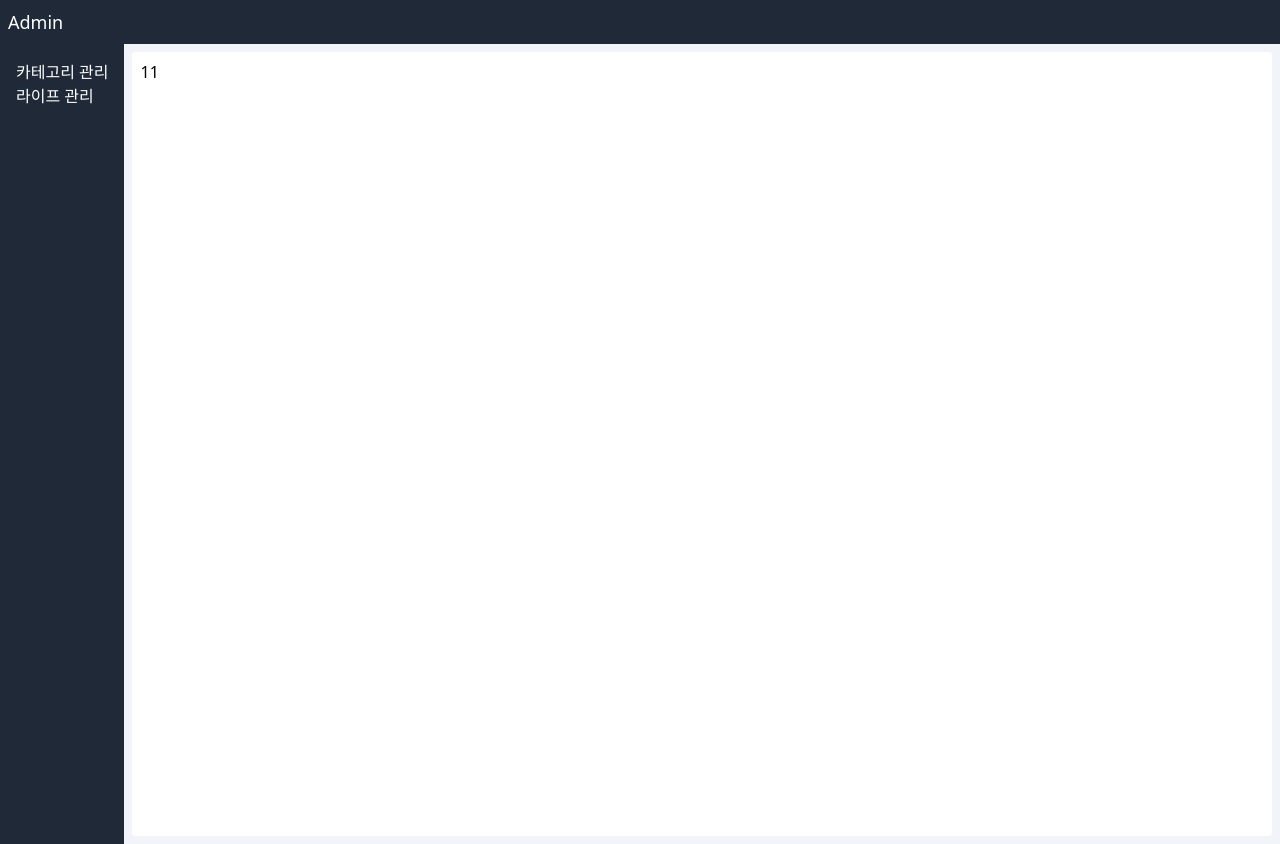
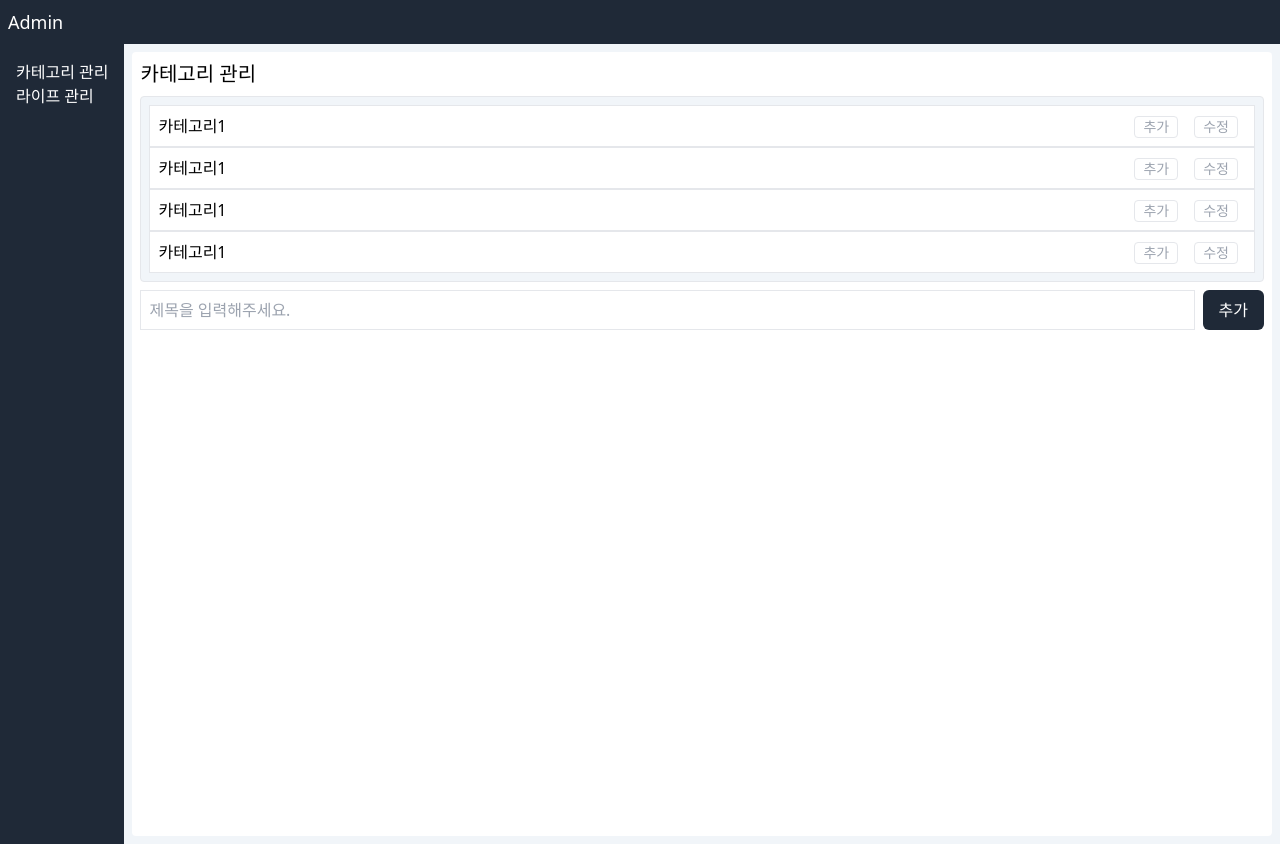
Before and after one commit to petever/admin-frontend, a React (Create React App) app: page /category in a window 1280 px wide. Built offline with nearby package versions, Linux system fonts and the light colour scheme; no server answers.

Commit message:
feat: category list UI

```diff
--- /dev/null
+++ b/src/components/CategoryItem/CategoryItem.tsx
@@ -0,0 +1,20 @@
+import React from "react";
+
+const CategoryItem = () => {
+  return (
+    <li className="bg-white border p-2 flex">
+      <span className="flex-1">카테고리1</span>
+      {/* <input type="text" className="border flex-1" /> */}
+      <div>
+        <button className="mx-2 px-2 border text-sm text-gray-400 rounded">
+          추가
+        </button>
+        <button className="mx-2 px-2 border text-sm text-gray-400 rounded">
+          수정
+        </button>
+      </div>
+    </li>
+  );
+};
+
+export { CategoryItem };
--- /dev/null
+++ b/src/components/CategoryItem/index.ts
@@ -0,0 +1 @@
+export { CategoryItem as default } from "./CategoryItem";
--- /dev/null
+++ b/src/components/CategoryList/CategoryList.tsx
@@ -0,0 +1,14 @@
+import CategoryItem from "components/CategoryItem";
+import { useState } from "react";
+const CategoryList = () => {
+  return (
+    <ul className="w-full mt-2 bg-slate-100 rounded border p-2 h-5/6">
+      <CategoryItem />
+      <CategoryItem />
+      <CategoryItem />
+      <CategoryItem />
+    </ul>
+  );
+};
+
+export { CategoryList };
--- /dev/null
+++ b/src/components/CategoryList/index.ts
@@ -0,0 +1 @@
+export { CategoryList as default } from "./CategoryList";
--- a/src/pages/CategoryPage.tsx
+++ b/src/pages/CategoryPage.tsx
@@ -1,7 +1,23 @@
+import CategoryList from "components/CategoryList";
 import React from "react";
 
 const CategoryPage = () => {
-  return <div>11</div>;
+  return (
+    <div>
+      <h2 className="text-xl">카테고리 관리</h2>
+      <CategoryList />
+      <div className="mt-2 flex">
+        <input
+          type="text"
+          className="border h-10 mr-2 flex-1 p-2 "
+          placeholder="제목을 입력해주세요."
+        />
+        <button className="bg-gray-800 text-white px-4 py-2 rounded-md  ">
+          추가
+        </button>
+      </div>
+    </div>
+  );
 };
 
 export default CategoryPage;
```
